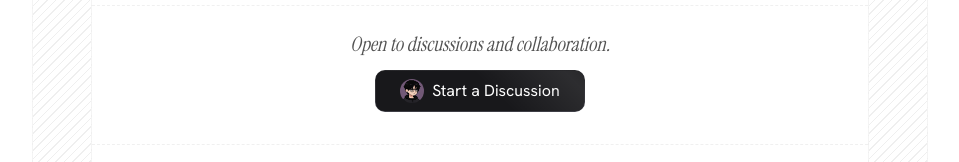
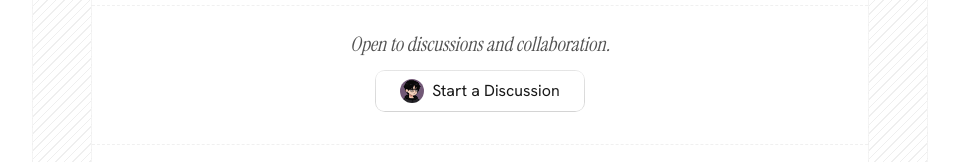
Before and after one commit to D-Prasanth-Kumar/portfolio, a Next.js app: page / in a window 1280 px wide. Shown: the part 2886-3048 px from the top of the page, without its empty margins (160-1119 px from the left). Built offline with nearby package versions, Linux system fonts and the light colour scheme; no server answers.

Commit message:
Button fix

```diff
--- a/src/components/CallToAction.tsx
+++ b/src/components/CallToAction.tsx
@@ -21,12 +21,12 @@
   return (
     <div className="mt-4 sm:mt-6 pb-6 sm:pb-8 sm:flex sm:justify-between sm:items-center w-full flex-col">
       <p className="text-neutral-600 dark:text-neutral-400 font-[family-name:var(--font-instrument-serif)] italic text-base sm:text-xl mb-3 sm:mb-3">{preText}</p>
-      <div className="gradient bg-gradient-to-b from-zinc-800 to-zinc-700 dark:from-zinc-800 dark:to-zinc-700 rounded-lg p-[1px] relative overflow-hidden w-full sm:w-auto mt-3 sm:mt-0">
+      <div className="gradient bg-gradient-to-b from-neutral-200 to-neutral-300 dark:from-zinc-800 dark:to-zinc-700 rounded-lg p-[1px] relative overflow-hidden w-full sm:w-auto mt-3 sm:mt-0">
         <a
           href={linkUrl}
           target="_blank"
           rel="noopener noreferrer"
-          className="gradient h-full bg-zinc-900 dark:bg-zinc-900 rounded-lg text-white text-sm sm:text-md px-4 sm:px-6 py-2.5 sm:py-2 w-full flex items-center justify-center transition-all group relative overflow-hidden touch-manipulation active:opacity-75"
+          className="gradient h-full bg-white dark:bg-zinc-900 rounded-lg text-neutral-900 dark:text-white text-sm sm:text-md px-4 sm:px-6 py-2.5 sm:py-2 w-full flex items-center justify-center transition-all group relative overflow-hidden touch-manipulation active:opacity-75"
           style={{
             '--x': '-90.45457%',
             '--spread': '90deg',
@@ -77,7 +77,7 @@
                 <path d="M5 12h14"></path>
                 <path d="M12 5v14"></path>
               </svg>
-              <div className="w-5 h-5 sm:w-6 sm:h-6 rounded-full bg-white/10 flex items-center justify-center text-[8px] sm:text-[10px]">
+              <div className="w-5 h-5 sm:w-6 sm:h-6 rounded-full bg-neutral-900/10 dark:bg-white/10 flex items-center justify-center text-[8px] sm:text-[10px]">
                 You
               </div>
             </div>
```
